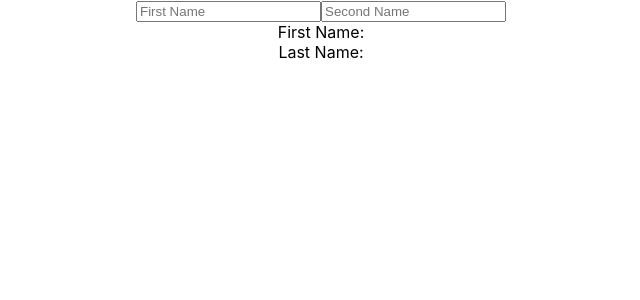
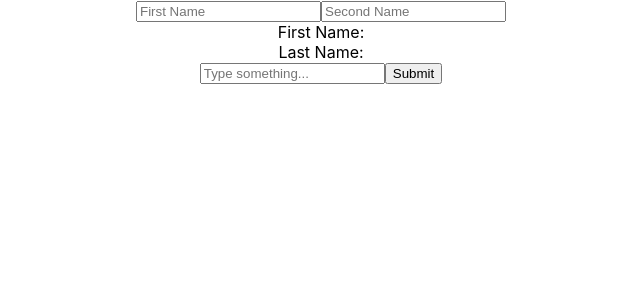
Before and after one commit to VladimirRM/g-js-redux, a React (Create React App) app: page / in a window 1280 px wide. Shown: the top 300 px of the page, without its empty margins (319-959 px from the left). Built offline with nearby package versions, Linux system fonts and the light colour scheme.

Commit message:
Created form

```diff
--- a/src/App.js
+++ b/src/App.js
@@ -1,6 +1,7 @@
 
 import './App.css';
 import User from './components/User';
+import Form from './components/Form';
 
 
 
@@ -16,6 +17,7 @@ function App() {
     <div className="App">
 
    <User/>
+   <Form/>
 
 
     </div>
--- a/src/components/Form.js
+++ b/src/components/Form.js
@@ -1,5 +1,5 @@
 import React from 'react'
-import{ useDispatch} from "@reduxjs/toolkit"
+import{ useDispatch} from "react-redux"
 import { addTodo } from "../features/todo/todoSlice"
 import {v4} from 'uuid'
 
@@ -8,7 +8,7 @@ const Form = () => {
     const {todoValue,setTodoValue} = React.useState( '')
 
     const addTodoHandler = ()=>{
-        todo = {
+       const todo = {
             id: v4(),
             text:'',
             completed: false,
@@ -28,6 +28,7 @@ const Form = () => {
             <button
                 type='submit'
                 className='shrink-0 bg-lime-300  hover:bg-lime-400 transition-all px-3 text-sm'
+            onClick={()=>addTodoHandler()}
             >
                 Submit
             </button>
```
